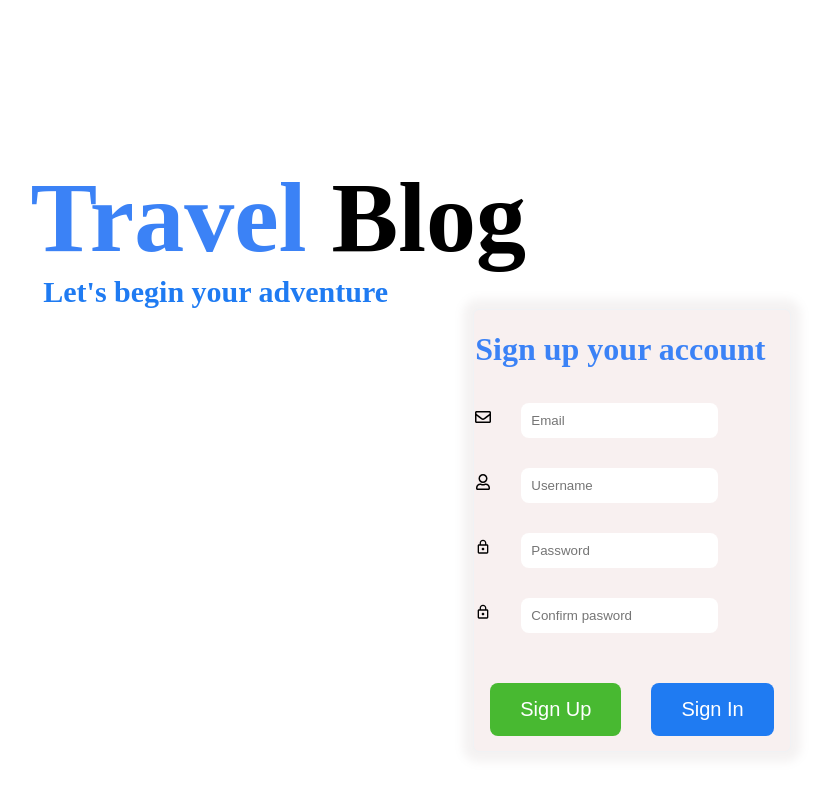
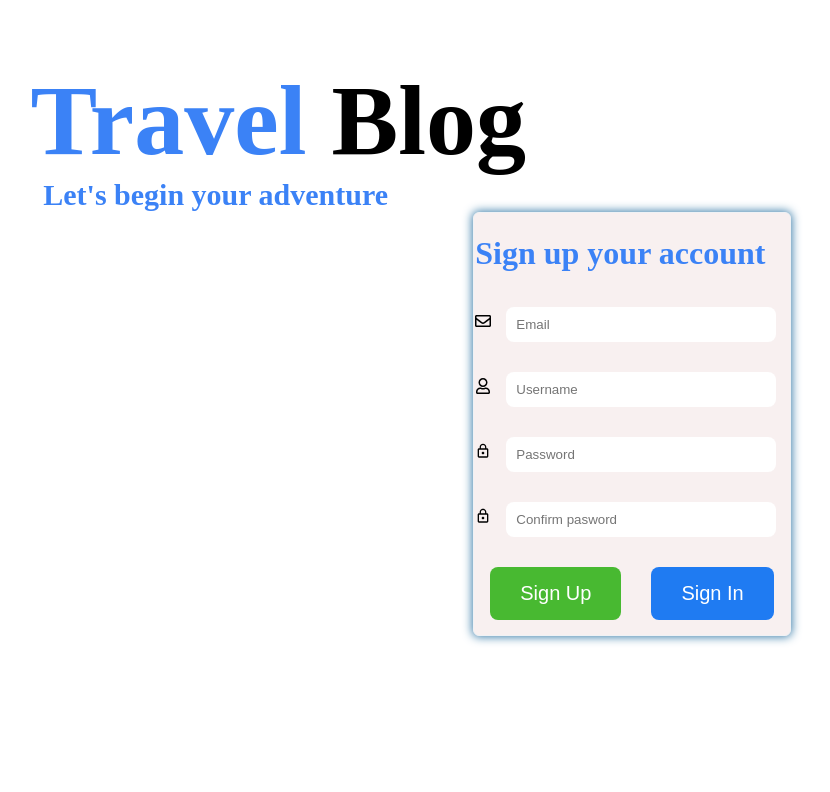
Before and after one commit to X-Career/X17-Project-HDT, a Next.js app: page /signup in a window 1280 px wide. Shown: the top 792 px of the page, without its empty margins (167-997 px from the left). Built offline with nearby package versions, Linux system fonts and the light colour scheme.

Commit message:
giao dien

```diff
--- a/src/styles/Login.module.scss
+++ b/src/styles/Login.module.scss
@@ -2,7 +2,7 @@
     font-weight: bold;
     font-size: 100px;
     margin-left: 15%;
-    margin-top: 20vh;
+    margin-top: 5%;
     .Travel {
       color: #3B82F6;
     }
@@ -16,23 +16,24 @@
   .LoginContainer{
     display: flex;
     margin-left: 50%;
+    margin-bottom: 20px;
     justify-content: center;
     align-items: center;
     max-width:25%;
     border: 1px solid #f0f2f5;
     border-radius: 6px;
     background-color:#f8f0f0 ;
-      box-shadow: 0px 0px 10px 10px rgba(145, 131, 131, 0.103);
+    box-shadow: 0px 0px 10px 1px rgb(60, 126, 170);
   }
   .Title{
       font-weight: bold;
       color: #3B82F6;
       margin-bottom: 0.5rem;
   }
-  .Icon{
-      display: flex;
-      justify-content: center;
-  }
+//   .Icon{
+//       display: flex;
+//       justify-content: center;
+//   }
   .ContainerInput{
       display: flex;
       flex-direction: column;
@@ -46,7 +47,8 @@
       padding: 10px;
       border: none;
       border-radius: 8px;
-      margin-left: 30px;
+      margin-left: 15px;
+      width: 250px;
     }
   }
 
--- a/src/styles/Signup.module.scss
+++ b/src/styles/Signup.module.scss
@@ -1,8 +1,14 @@
+.Container{
+  // background-image: url('../assets/img/beach.jpg');
+  // background-repeat: no-repeat;
+  // background-size: cover;
+
+}
 .Header{
   font-weight: bold;
   font-size: 100px;
   margin-left: 15%;
-  margin-top: 20vh;
+  margin-top: 5%;
   .Travel {
     color: #3B82F6;
   }
@@ -11,34 +17,34 @@
   font-weight: bold;
   font-size: 30px;
   margin-left: 16%;
-  color: #1f7bf2;
+  color: #3B82F6;
 }
 .SignupContainer{
     display: flex;
     margin-left: 50%;
+    margin-bottom: 20px;
     justify-content: center;
     align-items: center;
     max-width:25%;
     border: 1px solid #f0f2f5;
     border-radius: 6px;
     background-color:#f8f0f0 ;
-    box-shadow: 0px 0px 10px 10px rgba(145, 131, 131, 0.103);
+    box-shadow: 0px 0px 10px 1px rgb(60, 126, 170);
 }
 .Title{
     font-weight: bold;
     color: #3B82F6;
     margin-bottom: 0.5rem;
 }
-.Icon{
-    display: flex;
-    justify-content: center;
-}
+// .Icon{
+//     display: flex;
+//     justify-content: center;
+// }
 .ContainerInput{
     display: flex;
     flex-direction: column;
     justify-content: center;
     margin-top: 20px;
-    margin-bottom: 20px;
 }
 .InputBox{
   margin: 15px 0px 15px 0px;
@@ -46,7 +52,8 @@
     padding: 10px;
     border: none;
     border-radius: 8px;
-    margin-left: 30px;
+    margin-left: 15px;
+    width: 250px;
   }
 }
 
```
Also changed, not shown: src/pages/login.js (+0 -9 lines), src/assets/img/beach.jpg (added). Lines whose indentation alone changed are shown as unchanged.
